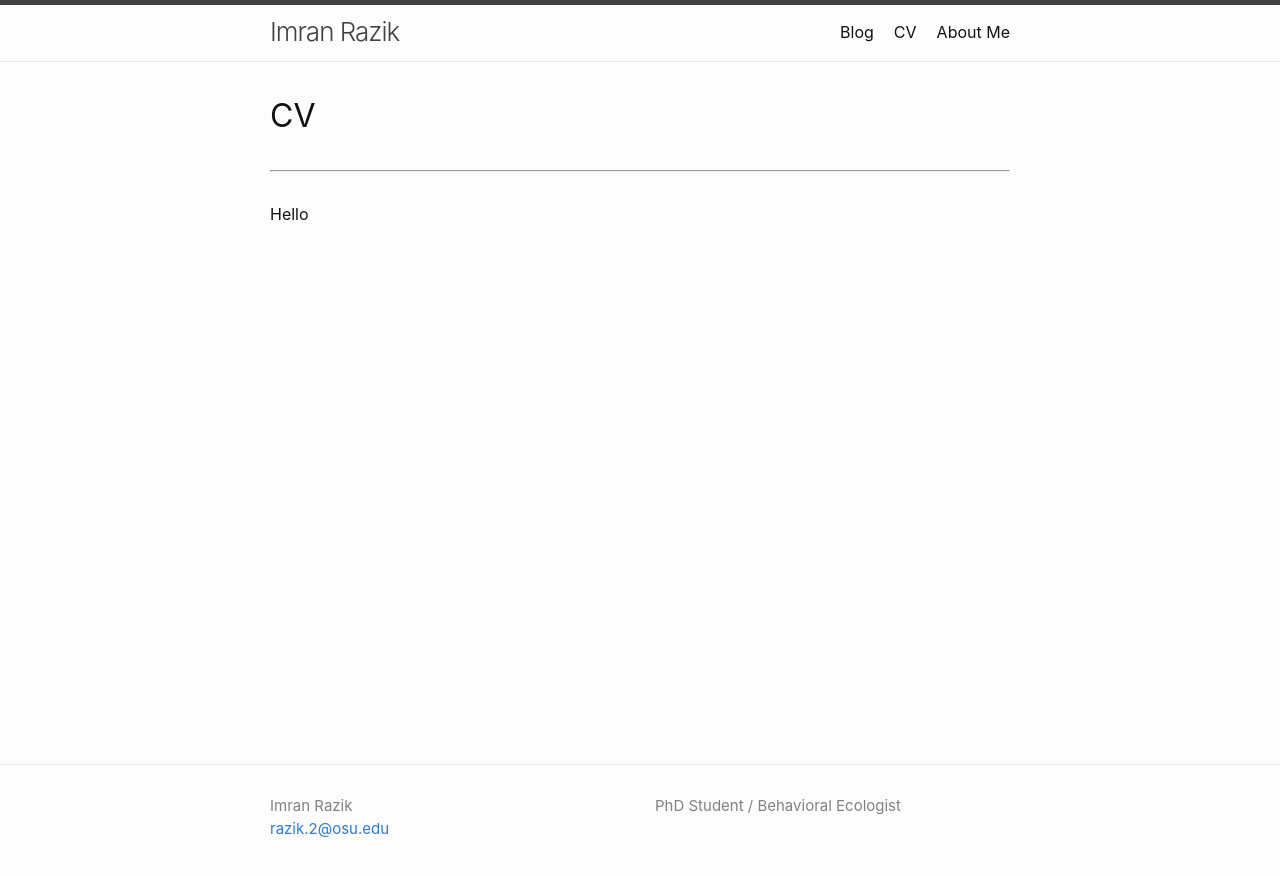
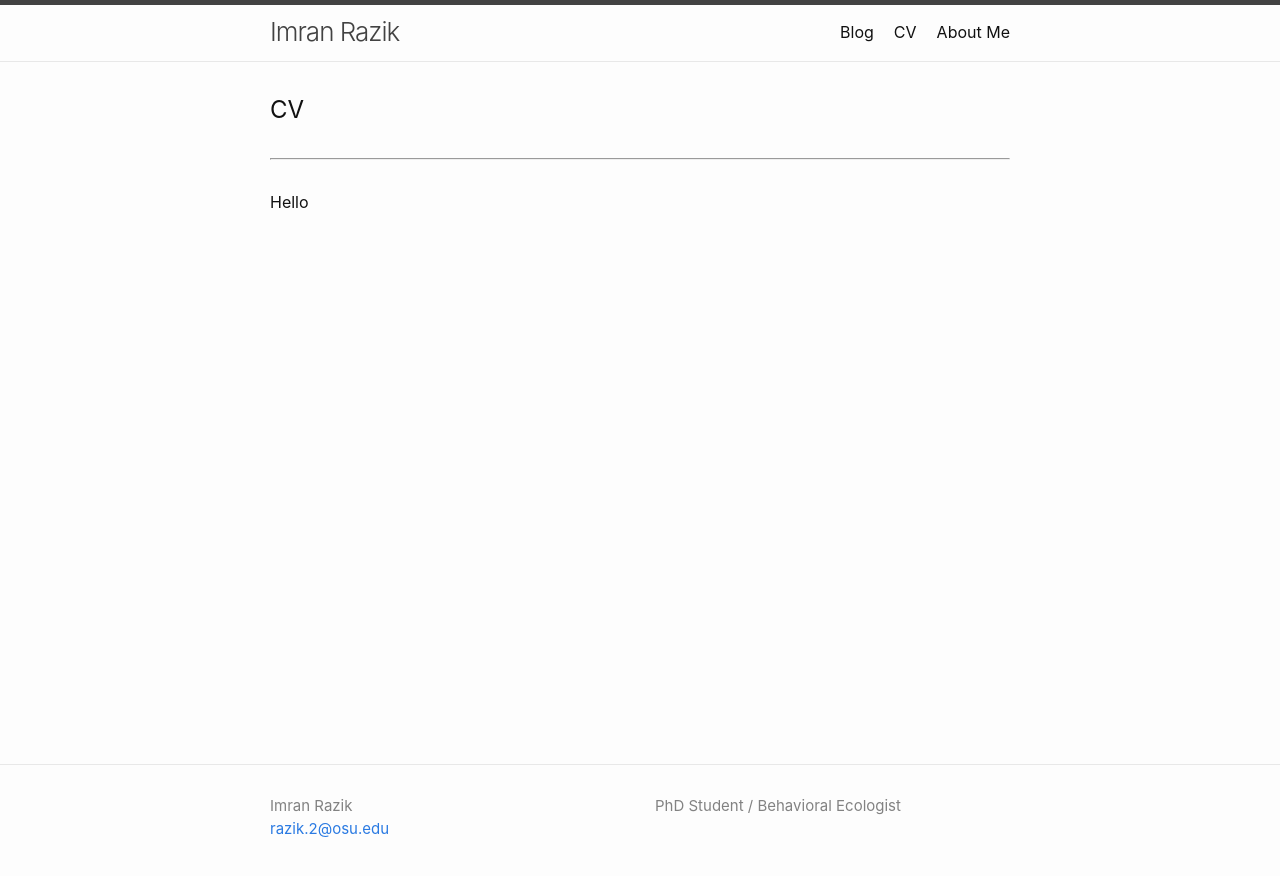
Before and after one commit to imranrazik/imranrazik.github.io, a Jekyll site: the page built from CV.md, in a window 1280 px wide. Shown: the top 876 px of the page. Built offline with Jekyll 4.4.1, drawn with Linux system fonts in a browser that asks for light colours; our own code applies the rules of GitHub Pages for plain Markdown files.

Commit message:
Update CV.md

```diff
--- a/CV.md
+++ b/CV.md
@@ -1,7 +1,7 @@
 ---
 layout: default
 ---
-# CV
+## CV
 ---
 
 Hello
```
